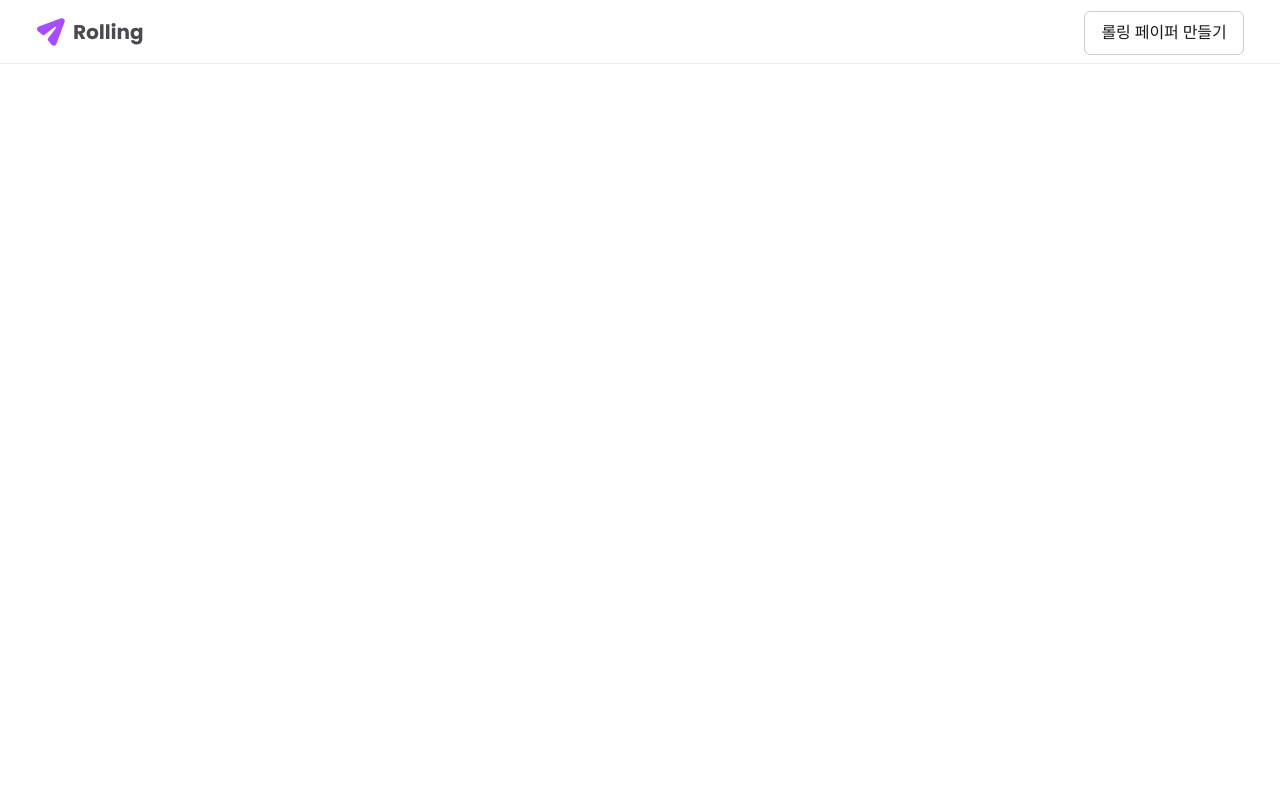
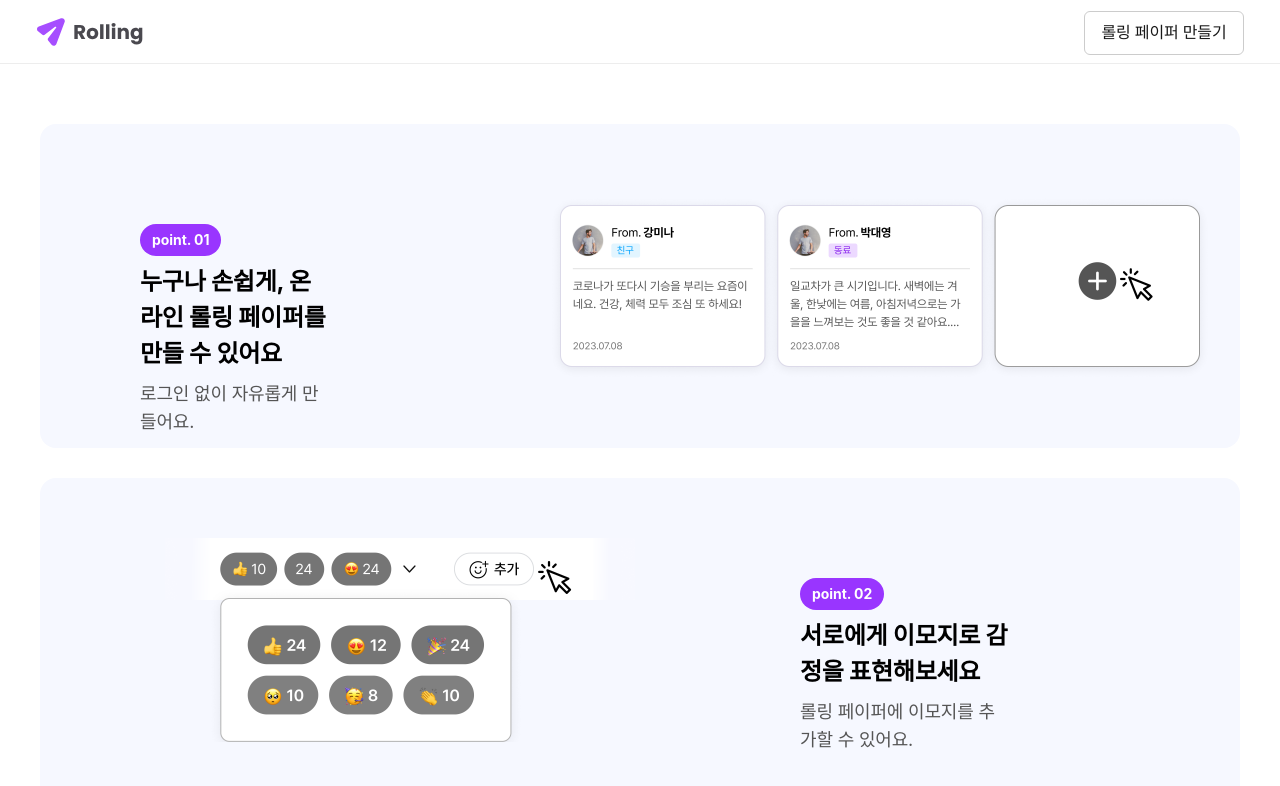
Before and after one commit to codeit-sprint2-part2-12team/rolling-page, a React (Create React App) app: page / in a window 1280 px wide. Shown: the top 786 px of the page. Built offline with nearby package versions, Linux system fonts and the light colour scheme; a web font is replaced by a local one.

Commit message:
test: 커밋 중복 테스트

```diff
--- /dev/null
+++ b/src/components/LandingMain.jsx
@@ -0,0 +1,144 @@
+import styled from 'styled-components';
+import landingImg1 from '../assets/img_01.png';
+import landingImg2 from '../assets/landingimg2.png';
+
+const TYPE = {
+  left: {
+    padding: '6rem 0 6rem 6rem',
+    gap: '15.2rem',
+    margin: '6rem auto 3rem',
+    direction: 'column',
+    justifyContent: 'flex-start',
+  },
+};
+
+const Article = styled.article`
+  display: flex;
+  margin: ${({ type }) => (type ? TYPE[type].margin : '3rem auto')};
+  border-radius: 1.6rem;
+  background: var(--Surface, #f6f8ff);
+
+  > section {
+    width: 72rem;
+    height: 20.4rem;
+    flex-shrink: 0;
+
+    > img {
+      width: 100%;
+    }
+  }
+  @media screen and(min-width: 375px) {
+  }
+
+  @media screen and (min-width: 768px) {
+    flex-direction: ${({ type }) =>
+      type ? TYPE[type].direction : 'column-reverse'};
+    justify-content: ${({ type }) =>
+      type ? TYPE[type].justifyContent : 'flex-end'};
+
+    width: 72rem;
+    height: 44rem;
+    gap: 0;
+
+    > section {
+      width: 72rem;
+      height: 20.4rem;
+      flex-shrink: 0;
+      overflow: hidden;
+
+      > img {
+      }
+    }
+  }
+
+  @media screen and (min-width: 1248px) {
+    flex-direction: row;
+    width: 120rem;
+    height: 32.4rem;
+    padding: ${({ type }) =>
+      type ? TYPE[type].padding : '6rem 19.2rem 6rem 0'};
+    gap: ${({ type }) => (type ? TYPE[type].gap : '0')};
+
+    > section {
+      width: 72rem;
+      height: 20.4rem;
+      flex-shrink: 0;
+
+      > img {
+        width: 100%;
+      }
+    }
+  }
+`;
+
+const TextBox = styled.div`
+  display: flex;
+  padding: 0rem;
+  flex-direction: column;
+  align-items: flex-start;
+  gap: 0.8rem;
+
+  > h1 {
+    font-size: 2.4rem;
+    font-weight: 700;
+    line-height: 3.6rem;
+    letter-spacing: -0.024rem;
+  }
+
+  > p {
+    font-size: 1.8rem;
+    font-weight: 400;
+    line-height: 2.8rem;
+    letter-spacing: -0.018rem;
+    color: var(--gray-500, #555);
+  }
+
+  @media screen and (min-width: 768px) {
+    padding: 4rem;
+  }
+  @media screen and(min-width: 1248px) {
+    padding: 4rem;
+  }
+`;
+
+const Point = styled.span`
+  display: inline-block;
+  padding: 0.6rem 1.2rem;
+  align-items: center;
+  color: var(--white, #fff);
+  font-size: 1.4rem;
+  font-weight: 700;
+  line-height: 2rem;
+  letter-spacing: -0.007rem;
+  border-radius: 5rem;
+  background: var(--purple-600, #9935ff);
+`;
+
+function LandingMain() {
+  return (
+    <main>
+      <Article type="left">
+        <TextBox>
+          <Point>point. 01</Point>
+          <h1>누구나 손쉽게, 온라인 롤링 페이퍼를 만들 수 있어요</h1>
+          <p>로그인 없이 자유롭게 만들어요.</p>
+        </TextBox>
+        <section>
+          <img src={landingImg1} alt="롤링 페이퍼 예시" />
+        </section>
+      </Article>
+      <Article>
+        <section>
+          <img src={landingImg2} alt="롤링 페이퍼 예시" />
+        </section>
+        <TextBox>
+          <Point>point. 02</Point>
+          <h1>서로에게 이모지로 감정을 표현해보세요</h1>
+          <p>롤링 페이퍼에 이모지를 추가할 수 있어요.</p>
+        </TextBox>
+      </Article>
+    </main>
+  );
+}
+
+export default LandingMain;
--- a/src/components/NavBar.jsx
+++ b/src/components/NavBar.jsx
@@ -15,19 +15,19 @@ const Nav = styled.nav`
     margin: 0 auto;
   }
 
-  @media (min-width: 375px) {
+  @media screen and (min-width: 375px) {
     > div {
       padding: 1.2rem 2rem;
     }
   }
 
-  @media (min-width: 768px) {
+  @media screen and (min-width: 768px) {
     > div {
       padding: 1.1rem 2.4rem;
     }
   }
 
-  @media (min-width: 1248px) {
+  @media screen and (min-width: 1248px) {
     > div {
       padding: 1.1rem 0rem;
       max-width: 120.7rem;
--- a/src/pages/LandingPage.jsx
+++ b/src/pages/LandingPage.jsx
@@ -1,10 +1,11 @@
 import NavBar from '../components/NavBar';
+import LandingMain from '../components/LandingMain';
 
 function LandingPage() {
   return (
     <>
       <NavBar />
-      <main></main>
+      <LandingMain />
       <footer></footer>
     </>
   );
```
Also changed, not shown: src/assets/img_01.png (added), src/assets/landingimg2.png (added).
